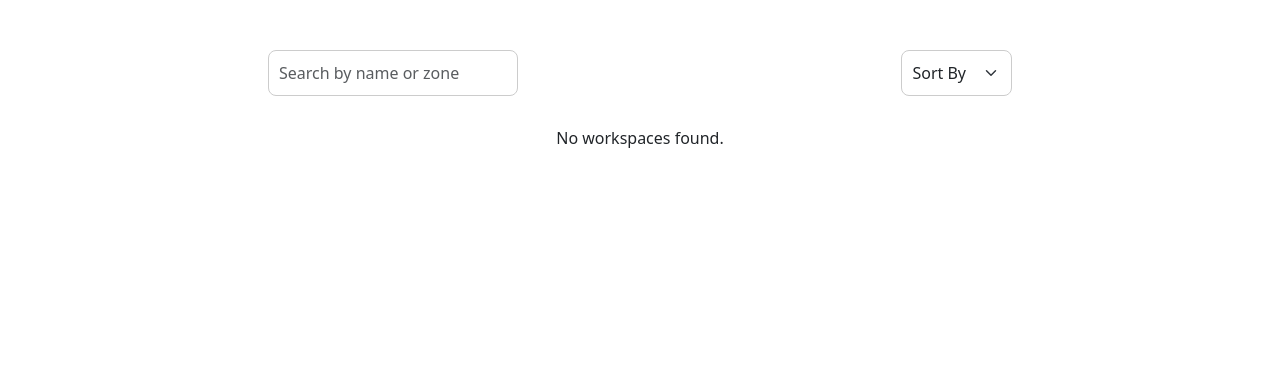
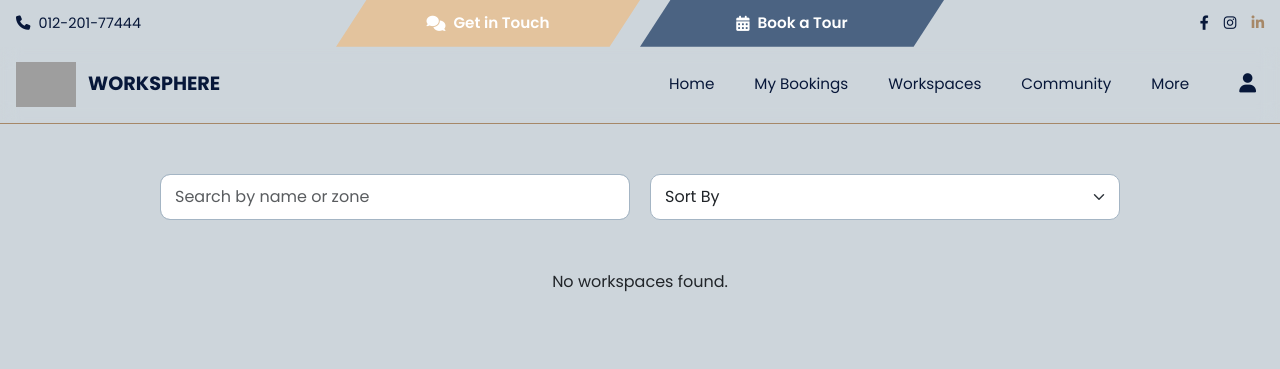
Before and after one commit to Sarahshendyy/WorkSphere, a PHP site: page /phpmailer/workspaces_list.php in a window 1280 px wide. Shown: the top 369 px of the page. Run offline with PHP 8.4, Linux system fonts and the light colour scheme; data comes from the database, SQL or seed files in the repository; grey boxes are pictures that could not be loaded.

Commit message:
Add files via upload

```diff
--- a/nav.php
+++ b/nav.php
@@ -36,7 +36,7 @@
 <div class="logo-bar">
   <div class="logo">
     <img src="./img/SCCI_Logo.png" alt="Logo">
-    <p>SCCI Workspaces</p>
+    <p>WORKSPHERE</p>
   </div>
   <nav class="navbar navbar-expand-lg navbar-light">
     <button class="navbar-toggler" type="button" data-bs-toggle="collapse" data-bs-target="#mainNav">
@@ -56,6 +56,7 @@
           <ul class="dropdown-menu more-dropdown-menu" aria-labelledby="moreDropdown">
             <li><a class="dropdown-item" href="chat.php">Chat</a></li>
             <li><a class="dropdown-item" href="calendar.php">Calendar</a></li>
+            <li><a class="dropdown-item" href="fav_workspaces.php">Favourites</a></li>
           </ul>
         </li>
 
--- a/workspaces_list.php
+++ b/workspaces_list.php
@@ -1,17 +1,12 @@
 <?php
+include "nav.php";
 
-include "connection.php";
-
-$order_by = "workspaces.workspace_id"; // Default sorting
+$order_by = "workspaces.workspace_id";
 if (!empty($_POST['sort'])) {
     $sort_option = $_POST['sort'];
-    if ($sort_option == 'highest_price') {
-        $order_by = "starting_price DESC";
-    } elseif ($sort_option == 'lowest_price') {
-        $order_by = "starting_price ASC";
-    } elseif ($sort_option == 'highest_rating') {
-        $order_by = "avg_rating DESC";
-    }
+    if ($sort_option == 'highest_price') $order_by = "starting_price DESC";
+    elseif ($sort_option == 'lowest_price') $order_by = "starting_price ASC";
+    elseif ($sort_option == 'highest_rating') $order_by = "avg_rating DESC";
 }
 
 $select_ws = "SELECT workspaces.*,
@@ -25,6 +20,27 @@ $select_ws = "SELECT workspaces.*,
               LEFT JOIN `bookings` ON `rooms`.`room_id` = `bookings`.`room_id`
               LEFT JOIN `reviews` ON `bookings`.`booking_id` = `reviews`.`booking_id`
               WHERE `Availability`=2
+              GROUP BY workspaces.workspace_id
+              ORDER BY $order_by";
+$run_select_ws = mysqli_query($connect, $select_ws);
+$run_select_search = null;
+if (!empty($_POST['text'])) {
+    $search = mysqli_real_escape_string($connect, $_POST['text']);
+    $select_search = "SELECT workspaces.*,
+                             zone.zone_name,
+                             rooms.images,
+                             COALESCE(AVG(reviews.rating), 0) AS avg_rating,
+                             MIN(rooms.`p/hr`) AS starting_price
+                      FROM `workspaces`
+                      JOIN `rooms` ON `workspaces`.`workspace_id` = `rooms`.`workspace_id`
+                      LEFT JOIN `zone` ON `workspaces`.`zone_id` = `zone`.`zone_id`
+                      LEFT JOIN `bookings` ON `rooms`.`room_id` = `bookings`.`room_id`
+                      LEFT JOIN `reviews` ON `bookings`.`booking_id` = `reviews`.`booking_id`
+                      WHERE `Availability`=2 AND (
+                          workspaces.name LIKE '%$search%' OR
+                          workspaces.location LIKE '%$search%' OR
+                          zone.zone_name LIKE '%$search%'
+                      )
                       GROUP BY workspaces.workspace_id
                       ORDER BY $order_by";
    $run_select_ws = mysqli_query($connect, $select_ws);
@@ -50,121 +66,222 @@ if (isset($_POST['search']) && !empty($_POST['text'])) {
                      ORDER BY $order_by";
        $run_select_search = mysqli_query($connect, $select_search);
    }
+}
 ?>
-
 <!DOCTYPE html>
 <html lang="en">
+<head>
+  <meta charset="UTF-8" />
+  <meta name="viewport" content="width=device-width, initial-scale=1.0"/>
+  <title>Workspace Listings</title>
+  <link href="https://cdn.jsdelivr.net/npm/bootstrap@5.3.0/dist/css/bootstrap.min.css" rel="stylesheet">
+  <link href="https://cdnjs.cloudflare.com/ajax/libs/font-awesome/6.4.2/css/all.min.css" rel="stylesheet">
+  <style>
+    :root {
+      --primary-color: #071739;
+      --secondary-color: #4B6382;
+      --info-color: #A4B5C4;
+      --light-color: #CDD5DB;
+      --accent-warm: #A68868;
+      --accent-light: #E3C39D;
+      --radius: 14px;
+      --shadow: 0 6px 16px rgba(0, 0, 0, 0.08);
+      --font-family: 'Poppins', sans-serif;
+    }
 
-<head>
-    <meta charset="UTF-8">
-    <meta name="viewport" content="width=device-width, initial-scale=1">
-    <title>Workspace Listings</title>
-    <link rel="stylesheet" href="css/workspaces.css">
-    <link href="https://cdn.jsdelivr.net/npm/bootstrap@5.3.0/dist/css/bootstrap.min.css" rel="stylesheet">
-    <link rel="stylesheet" href="https://cdnjs.cloudflare.com/ajax/libs/font-awesome/6.4.2/css/all.min.css">
+    body {
+      font-family: var(--font-family);
+      background-color: var(--light-color);
+      margin: 0;
+      padding: 0;
+    }
 
-    <style>
-        /* Center search and sort */
     .search-sort-container {
   display: flex;
-            justify-content: center;
+  justify-content: space-between;
   align-items: center;
-            gap: 15px;
+  flex-wrap: wrap;
+  gap: 20px;
+  padding: 20px;
   margin: 30px auto;
-            max-width: 60%;
+  max-width: 1000px;
+}
+
+.search-sort-container form {
+  flex: 1;
+  min-width: 220px;
 }
 
 .search-sort-container input,
 .search-sort-container select {
+  padding: 10px 14px;
+  border-radius: 10px;
+  border: 1px solid var(--info-color);
   width: 100%;
-            max-width: 250px;
-            padding: 10px;
-            border-radius: 8px;
-            border: 1px solid #ccc;
+  background-color: #fff;
 }
 
-        /* Adjust workspace cards */
+
+
+    .filter-bar {
+      display: flex;
+      justify-content: center;
+      gap: 12px;
+      flex-wrap: wrap;
+      margin: 20px auto 10px;
+    }
+
+    .filter-chip {
+      background-color: var(--secondary-color);
+      color: white;
+      padding: 6px 14px;
+      border-radius: 50px;
+      cursor: pointer;
+      font-size: 14px;
+      transition: background 0.3s;
+    }
+
+    .filter-chip:hover {
+      background-color: var(--accent-warm);
+    }
+
     .container {
-            margin-top: 20px;
       display: flex;
       flex-wrap: wrap;
       justify-content: center;
-            gap: 20px;
+      gap: 30px;
+      padding-bottom: 60px;
     }
 
     .workspace-card {
       width: 300px;
       background: #fff;
-            border-radius: 10px;
-            box-shadow: 0px 4px 6px rgba(0, 0, 0, 0.1);
+      border-radius: var(--radius);
+      box-shadow: var(--shadow);
       overflow: hidden;
+      transition: transform 0.3s;
+      position: relative;
+    }
+
+    .workspace-card:hover {
+      transform: translateY(-6px);
+    }
+
+    .carousel-inner img {
+      height: 200px;
+      object-fit: cover;
+      border-radius: var(--radius) var(--radius) 0 0;
+    }
+
+    .carousel-control-prev-icon,
+    .carousel-control-next-icon {
       transition: transform 0.2s;
     }
 
-        .workspace-card:hover {
-            transform: translateY(-5px);
+    .carousel-control-prev:hover .carousel-control-prev-icon,
+    .carousel-control-next:hover .carousel-control-next-icon {
+      transform: scale(1.2);
+    }
+
+    .card-body {
+      text-align: center;
+      padding: 20px;
     }
 
     .card-body h2 {
       font-size: 18px;
-            font-weight: bold;
+      color: var(--primary-color);
+      margin-bottom: 6px;
+      text-transform: capitalize;
     }
 
-        .card-body h3,
-        .card-body h4,
-        .card-body p {
+    .card-body h3 {
+      font-size: 15px;
+      color: var(--secondary-color);
+      margin-bottom: 6px;
+    }
+
+    .card-body h4 {
       font-size: 14px;
+      color: var(--accent-warm);
+      margin-bottom: 6px;
+    }
+
+    .card-body p.rating {
+      font-size: 13px;
+      color: #555;
+      margin-bottom: 10px;
+    }
+
+    .card-body p.rating i {
+      color: gold;
+    }
+
+    .view-details {
+      background: var(--primary-color);
+      color: white;
+      padding: 8px 16px;
+      border-radius: 10px;
+      font-size: 14px;
+      text-decoration: none;
+      display: inline-block;
+      margin-top: 10px;
+      transition: background 0.3s ease;
+    }
+
+    .view-details:hover {
+      background: var(--accent-warm);
     }
 
     .favorite-icon {
+  position: absolute;
+  top: 15px;
+  right: 15px;
+  background: #ffffff;
+  border-radius: 50%;
+  padding: 6px;
+  font-size: 18px;
+  box-shadow: 0 2px 6px rgba(0, 0, 0, 0.25);
   cursor: pointer;
-            font-size: 20px;
-            color: #ccc;
-            margin-left: 15px;
-            position: absolute;
-            top: 10px;
-            right: 10px;
+  color: var(--primary-color); /* Darker color */
+  transition: 0.2s ease;
   z-index: 10;
-            background: rgba(255, 255, 255, 0.7);
-            border-radius: 50%;
-            padding: 5px;
 }
 
-        .favorite-icon.active {
+.favorite-icon.active i {
   color: #ff4757;
 }
 
-        .favorite-icon i.fa-solid {
+.favorite-icon:hover {
+  background-color: var(--accent-light);
   color: #ff4757;
 }
   </style>
 </head>
-
 <body>
 
-    <!-- Search & Sort Container -->
 <div class="search-sort-container">
-        <form method="post" class="d-flex w-100">
-            <input class="form-control" type="search" id="searchText" name="text" placeholder="Search by name or zone">
+  <form method="post">
+  <input type="text" id="searchText" name="text" class="form-control" placeholder="Search by name or zone">
+
   </form>
   <form method="post">
-            <select class="form-select" name="sort" id="sort" onchange="this.form.submit()">
+    <select name="sort" class="form-select" onchange="this.form.submit()">
       <option value="">Sort By</option>
-                <option value="highest_price" <?php echo (!empty($_POST['sort']) && $_POST['sort'] == 'highest_price') ? 'selected' : ''; ?>>Highest Price</option>
-                <option value="lowest_price" <?php echo (!empty($_POST['sort']) && $_POST['sort'] == 'lowest_price') ? 'selected' : ''; ?>>Lowest Price</option>
-                <option value="highest_rating" <?php echo (!empty($_POST['sort']) && $_POST['sort'] == 'highest_rating') ? 'selected' : ''; ?>>Highest Rating</option>
+      <option value="highest_price">Highest Price</option>
+      <option value="lowest_price">Lowest Price</option>
+      <option value="highest_rating">Highest Rating</option>
     </select>
   </form>
 </div>
+
 
 <div class="container">
 <?php
   $result_set = isset($_POST['search']) ? $run_select_search : $run_select_ws;
   if ($result_set && mysqli_num_rows($result_set) > 0) {
       foreach ($result_set as $index => $row) {
-                $carouselId = "carouselExampleIndicators" . $index;
-
-                // Check if this workspace is already a favorite for this user
+        $carouselId = "carousel" . $index;
         $is_favorite = false;
         if (isset($_SESSION['user_id'])) {
             $user_id = $_SESSION['user_id'];
@@ -174,38 +291,26 @@ if (isset($_POST['search']) && !empty($_POST['text'])) {
             $is_favorite = mysqli_num_rows($check_result) > 0;
         }
 ?>
-
-                <div class="workspace-card position-relative">
+  <div class="workspace-card">
     <div class="favorite-icon <?php echo $is_favorite ? 'active' : ''; ?>" onclick="toggleFavorite(this, <?php echo $row['workspace_id']; ?>)">
       <i class="<?php echo $is_favorite ? 'fa-solid' : 'fa-regular'; ?> fa-heart"></i>
     </div>
-                    <a href="workspace_details.php?ws_id=<?php echo $row["workspace_id"]; ?>">
-                        <div class="card">
-                            <?php
-                            $workspace_id = $row['workspace_id'];
-                            $img_query = "SELECT `images` FROM `rooms` WHERE `workspace_id` = '$workspace_id'";
-                            $run_img = mysqli_query($connect, $img_query);
-                            ?>
-
     <div id="<?php echo $carouselId; ?>" class="carousel slide">
       <div class="carousel-inner">
         <?php
+        $img_query = "SELECT `images` FROM `rooms` WHERE `workspace_id` = '{$row['workspace_id']}'";
+        $run_img = mysqli_query($connect, $img_query);
         $first = true;
         while ($imag = mysqli_fetch_assoc($run_img)) {
-                                        $images = explode(',', $imag['images']);
-                                        foreach ($images as $image) {
-                                            $image = trim($image);
-                                            ?>
-                                            <div class="carousel-item <?php echo $first ? 'active' : ''; ?>">
-                                                <img src="<?php echo $image; ?>" class="d-block w-100" alt="Workspace Image">
-                                            </div>
-                                            <?php
+            foreach (explode(',', $imag['images']) as $image) {
+                echo '<div class="carousel-item ' . ($first ? 'active' : '') . '">
+                        <img src="./img/' . trim($image) . '" class="d-block w-100" alt="">
+                      </div>';
                 $first = false;
             }
         }
         ?>
       </div>
-
       <button class="carousel-control-prev" type="button" data-bs-target="#<?php echo $carouselId; ?>" data-bs-slide="prev">
         <span class="carousel-control-prev-icon"></span>
       </button>
@@ -213,28 +318,21 @@ if (isset($_POST['search']) && !empty($_POST['text'])) {
         <span class="carousel-control-next-icon"></span>
       </button>
     </div>
-
-                            <div class="card-body text-center">
+    <div class="card-body">
       <h2><?php echo htmlspecialchars($row['name']); ?></h2>
       <h3><?php echo htmlspecialchars($row['zone_name']); ?></h3>
-                                <h4>Starting from <?php echo htmlspecialchars($row['starting_price']); ?> EGP/hour</h4>
-                                <p class="rating">Rating: <?php echo number_format($row['avg_rating'], 1); ?> / 5</p>
+      <h4>From <?php echo htmlspecialchars($row['starting_price']); ?> EGP/hour</h4>
+      <p class="rating"><i class="fas fa-star"></i> <?php echo number_format($row['avg_rating'], 1); ?> / 5</p>
+      <a href="workspace_details.php?ws_id=<?php echo $row['workspace_id']; ?>" class="view-details">View Details</a>
     </div>
   </div>
-                    </a>
-                </div>
-                <?php
-            }
-        } else {
-            echo "<p class='text-center'>No workspaces found.</p>";
-        }
-        ?>
+<?php }} else echo "<p class='text-center'>No workspaces found.</p>"; ?>
 </div>
 
 <script src="https://cdnjs.cloudflare.com/ajax/libs/bootstrap/5.3.3/js/bootstrap.bundle.min.js"></script>
 <script src="https://ajax.googleapis.com/ajax/libs/jquery/3.5.1/jquery.min.js"></script>
+<script>
 
-    <script>
 $(document).ready(function () {
             $("#searchText").on("input", function () {
                 var searchText = $(this).val();
@@ -255,37 +353,22 @@ if (isset($_POST['search']) && !empty($_POST['text'])) {
             });
         });
 
+
+
 function toggleFavorite(icon, workspaceId) {
-            <?php if(!isset($_SESSION['user_id'])): ?>
+    <?php if (!isset($_SESSION['user_id'])): ?>
         window.location.href = 'login.php';
         return;
     <?php endif; ?>
-
-            $.ajax({
-                url: "toggle_favorite.php",
-                type: "POST",
-                data: { workspace_id: workspaceId },
-                dataType: "json",
-                success: function(response) {
+    $.post("toggle_favorite.php", { workspace_id: workspaceId }, function(response) {
         if (response.status === 'success') {
             icon.classList.toggle('active');
-                        const heartIcon = icon.querySelector('i');
-
-                        if (response.action === 'added') {
-                            heartIcon.classList.remove('fa-regular');
-                            heartIcon.classList.add('fa-solid');
-                        } else {
-                            heartIcon.classList.remove('fa-solid');
-                            heartIcon.classList.add('fa-regular');
-                        }
+            icon.querySelector('i').classList.toggle('fa-solid');
+            icon.querySelector('i').classList.toggle('fa-regular');
         } else {
             alert(response.message);
         }
-                },
-                error: function() {
-                    alert("An error occurred while processing your request.");
-                }
-            });
+    }, 'json');
 }
 </script>
 </body>
```
Lines whose indentation alone changed are shown as unchanged.
